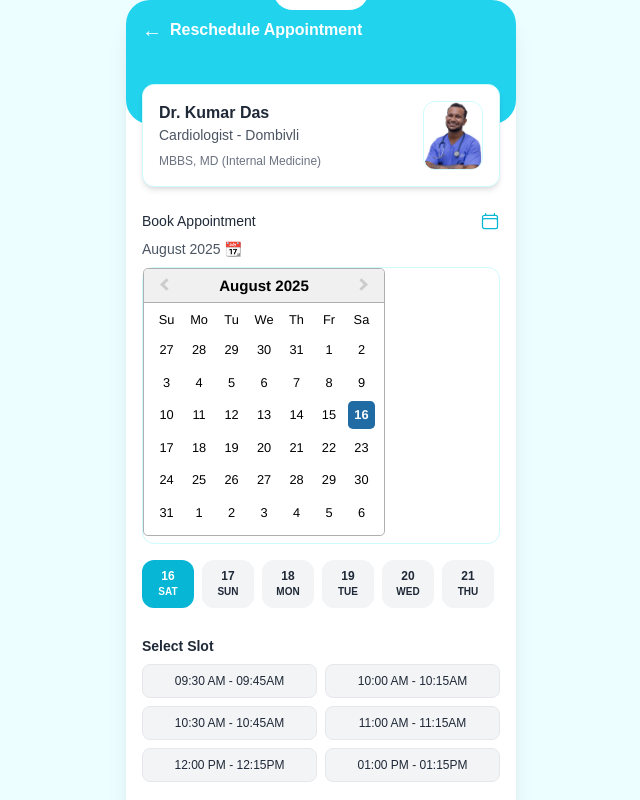
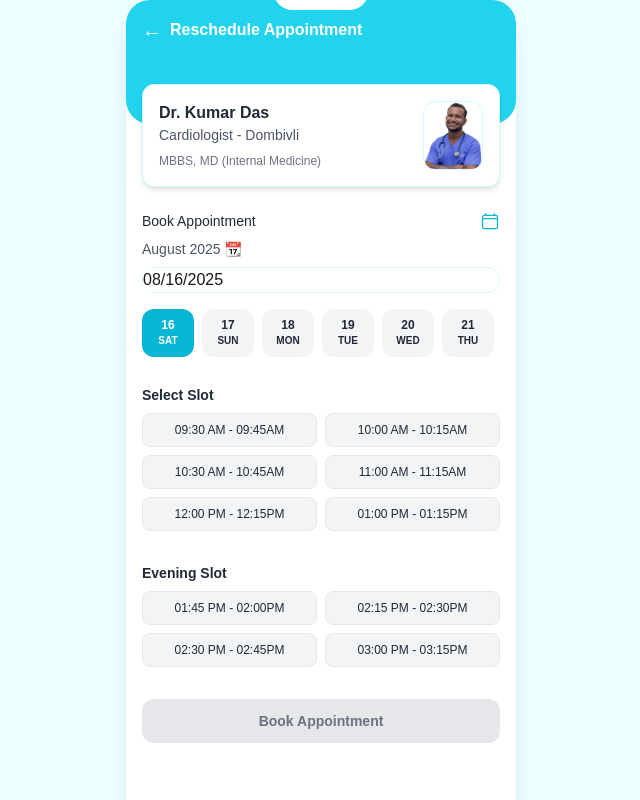
Before and after one commit to ANJI1026/Schedula, a Next.js app in the folder doct/: page /patient/reschedule in a window 1280 px wide. Both pictures are taken after a click on the button 809 px from the left and 220 px from the top of the page. Shown: the top 800 px of the page, without its empty margins (319-959 px from the left). Built offline with nearby package versions, Linux system fonts and the light colour scheme.

Commit message:
Update page.tsx

```diff
--- a/doct/app/patient/reschedule/page.tsx
+++ b/doct/app/patient/reschedule/page.tsx
@@ -121,11 +121,12 @@ export default function Home() {
               <div className="mb-4 border border-cyan-100 rounded-xl">
                <DatePicker
   selected={selectedDate}
-                  onChange={(date: Date) => {
+  onChange={(date: Date | null) => {
+    if (date) {
       setSelectedDate(date);
       setShowCalendar(false);
+    }
   }}
-                  inline
 />
               </div>
             )}
```
Lines whose indentation alone changed are shown as unchanged.
